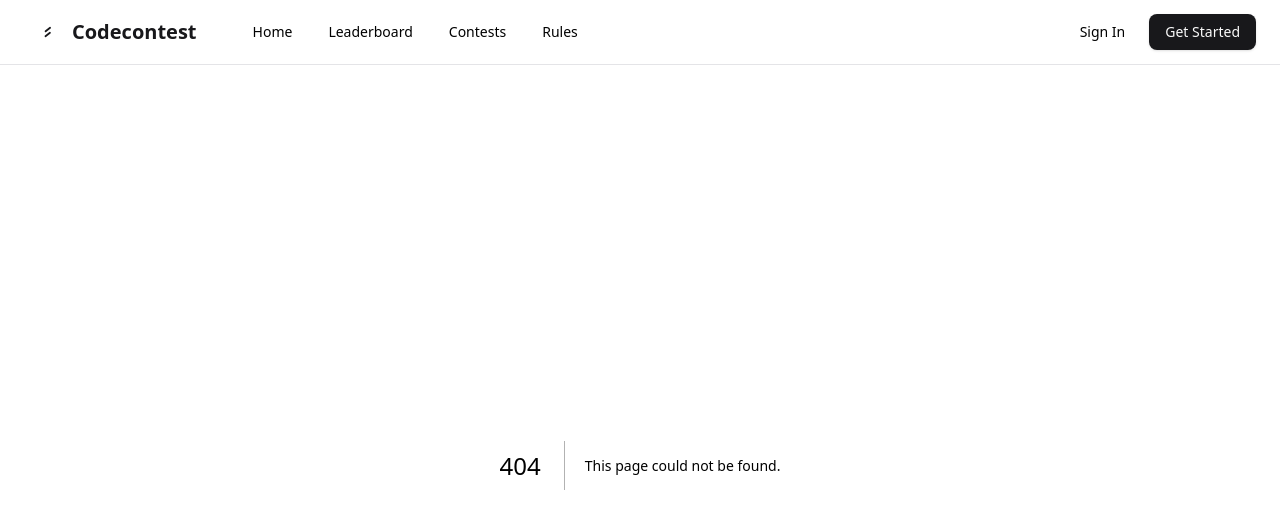
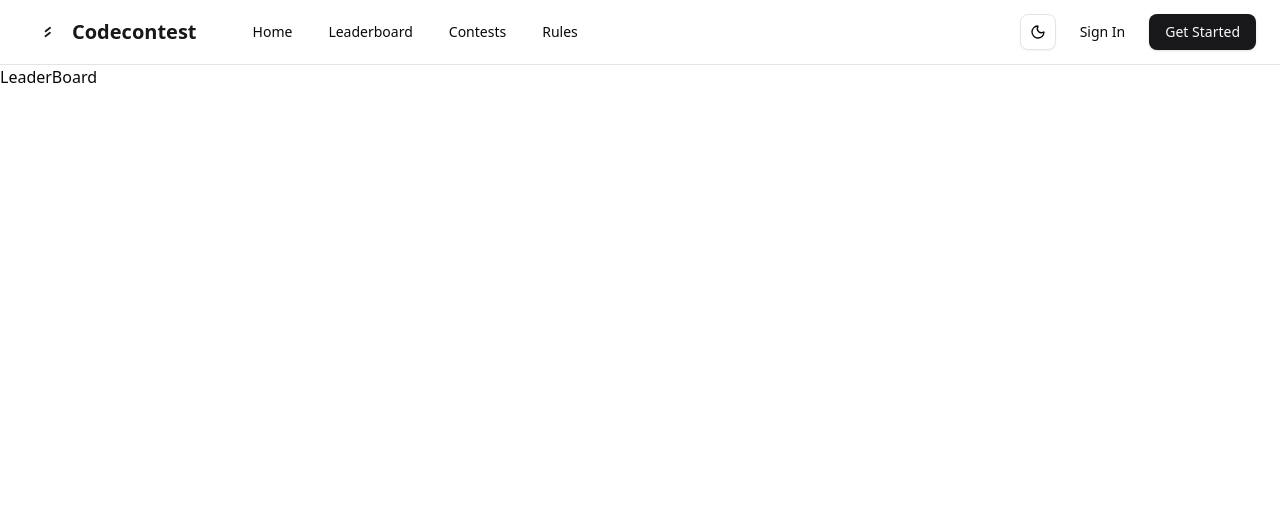
Before and after one commit to smartcraze/Codecontest, a Next.js app in the folder apps/web/: page /leaderboard in a window 1280 px wide. Before the commit this address had no page. Shown: the top 528 px of the page. Built offline with nearby package versions, Linux system fonts and the light colour scheme.

Commit message:
feat:improved ui and add dark mode

```diff
--- a/apps/web/app/layout.tsx
+++ b/apps/web/app/layout.tsx
@@ -3,6 +3,7 @@ import { Geist, Geist_Mono } from 'next/font/google'
 import './globals.css'
 import { Toaster } from 'sonner'
 import { Navbar01 } from '@/components/nav-bar'
+import { ThemeProvider } from '@/components/theme-provider'
 
 const geistSans = Geist({
   variable: '--font-geist-sans',
@@ -25,15 +26,22 @@ export default function RootLayout({
   children: React.ReactNode
 }>) {
   return (
-    <html lang="en">
+    <html lang="en" suppressHydrationWarning>
       <body
         className={`${geistSans.variable} ${geistMono.variable} antialiased `}
       >
-        <main>
-          <Navbar01 />
-          {children}
-        </main>
-        <Toaster position="top-center" richColors />
+        <ThemeProvider
+          attribute="class"
+          defaultTheme="system"
+          enableSystem
+          disableTransitionOnChange
+        >
+          <main>
+            <Navbar01 />
+            {children}
+          </main>
+          <Toaster position="top-center" richColors />
+        </ThemeProvider>
       </body>
     </html>
   )
--- /dev/null
+++ b/apps/web/app/leaderboard/page.tsx
@@ -0,0 +1,7 @@
+import React from 'react'
+
+function LeaderBoard() {
+  return <div>LeaderBoard</div>
+}
+
+export default LeaderBoard
--- a/apps/web/components/contest-card.tsx
+++ b/apps/web/components/contest-card.tsx
@@ -1,25 +1,8 @@
 import React from 'react'
 import prisma from '@repo/db'
 
-async function getUsers() {
-  const user = await prisma.user.findMany()
-  return user
-}
-
-async function ContestCard() {
-  const users = await getUsers()
-  return (
-    <div>
-      <h2>Users</h2>
-      {users.map((user) => (
-        <div key={user.id}>
-          <p>
-            {user.email} - {user.role}
-          </p>
-        </div>
-      ))}
-    </div>
-  )
+function ContestCard() {
+  return <div>ContestCard</div>
 }
 
 export default ContestCard
--- /dev/null
+++ b/apps/web/components/mode-toggler.tsx
@@ -0,0 +1,30 @@
+'use client'
+
+import * as React from 'react'
+import { Moon, Sun } from 'lucide-react'
+import { useTheme } from 'next-themes'
+
+import { Button } from '@/components/ui/button'
+
+export function ModeToggle() {
+  const { theme, setTheme } = useTheme()
+
+  const toggleTheme = () => {
+    setTheme(theme === 'light' ? 'dark' : 'light')
+  }
+
+  return (
+    <Button
+      variant="outline"
+      size="icon"
+      onClick={toggleTheme}
+      aria-label="Toggle theme"
+    >
+      {theme === 'light' ? (
+        <Sun className="h-5 w-5" />
+      ) : (
+        <Moon className="h-5 w-5" />
+      )}
+    </Button>
+  )
+}
--- a/apps/web/components/nav-bar.tsx
+++ b/apps/web/components/nav-bar.tsx
@@ -15,6 +15,7 @@ import {
   PopoverTrigger,
 } from '@/components/ui/popover'
 import { cn } from '@/lib/utils'
+import { ModeToggle } from './mode-toggler'
 
 const Logo = (props: React.SVGAttributes<SVGElement>) => {
   return (
@@ -102,7 +103,7 @@ export interface Navbar01Props extends React.HTMLAttributes<HTMLElement> {
 
 const defaultNavigationLinks: Navbar01NavLink[] = [
   { href: '/', label: 'Home' },
-  { href: '#leaderboard', label: 'Leaderboard' },
+  { href: 'leaderboard', label: 'Leaderboard' },
   { href: '#contests', label: 'Contests' },
   { href: '#rules', label: 'Rules' },
 ]
@@ -226,6 +227,7 @@ export const Navbar01 = React.forwardRef<HTMLElement, Navbar01Props>(
 
           {/* Right */}
           <div className="flex items-center gap-3">
+            <ModeToggle />
             <Button
               asChild
               variant="ghost"
--- /dev/null
+++ b/apps/web/components/theme-provider.tsx
@@ -0,0 +1,11 @@
+'use client'
+
+import * as React from 'react'
+import { ThemeProvider as NextThemesProvider } from 'next-themes'
+
+export function ThemeProvider({
+  children,
+  ...props
+}: React.ComponentProps<typeof NextThemesProvider>) {
+  return <NextThemesProvider {...props}>{children}</NextThemesProvider>
+}
--- a/apps/web/package.json
+++ b/apps/web/package.json
@@ -9,13 +9,13 @@
     "lint": "eslint"
   },
   "dependencies": {
-    "@repo/db": "*",
     "@hookform/resolvers": "^5.2.1",
     "@radix-ui/react-dialog": "^1.1.15",
     "@radix-ui/react-label": "^2.1.7",
     "@radix-ui/react-navigation-menu": "^1.2.14",
     "@radix-ui/react-popover": "^1.1.15",
     "@radix-ui/react-slot": "^1.2.3",
+    "@repo/db": "*",
     "class-variance-authority": "^0.7.1",
     "clsx": "^2.1.1",
     "input-otp": "^1.4.2",
```
Also changed, not shown: 1 other file (tests, documents, lock files or other folders).
